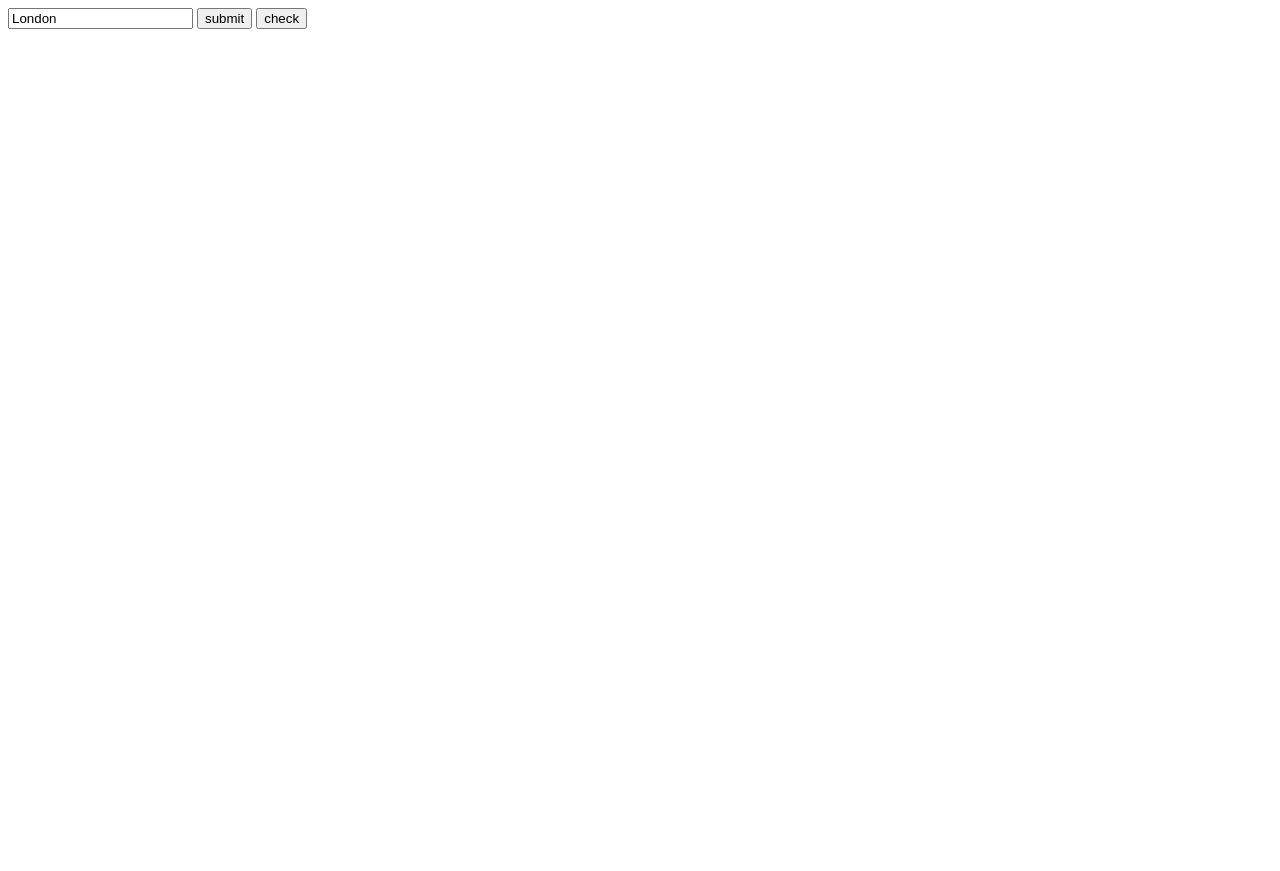
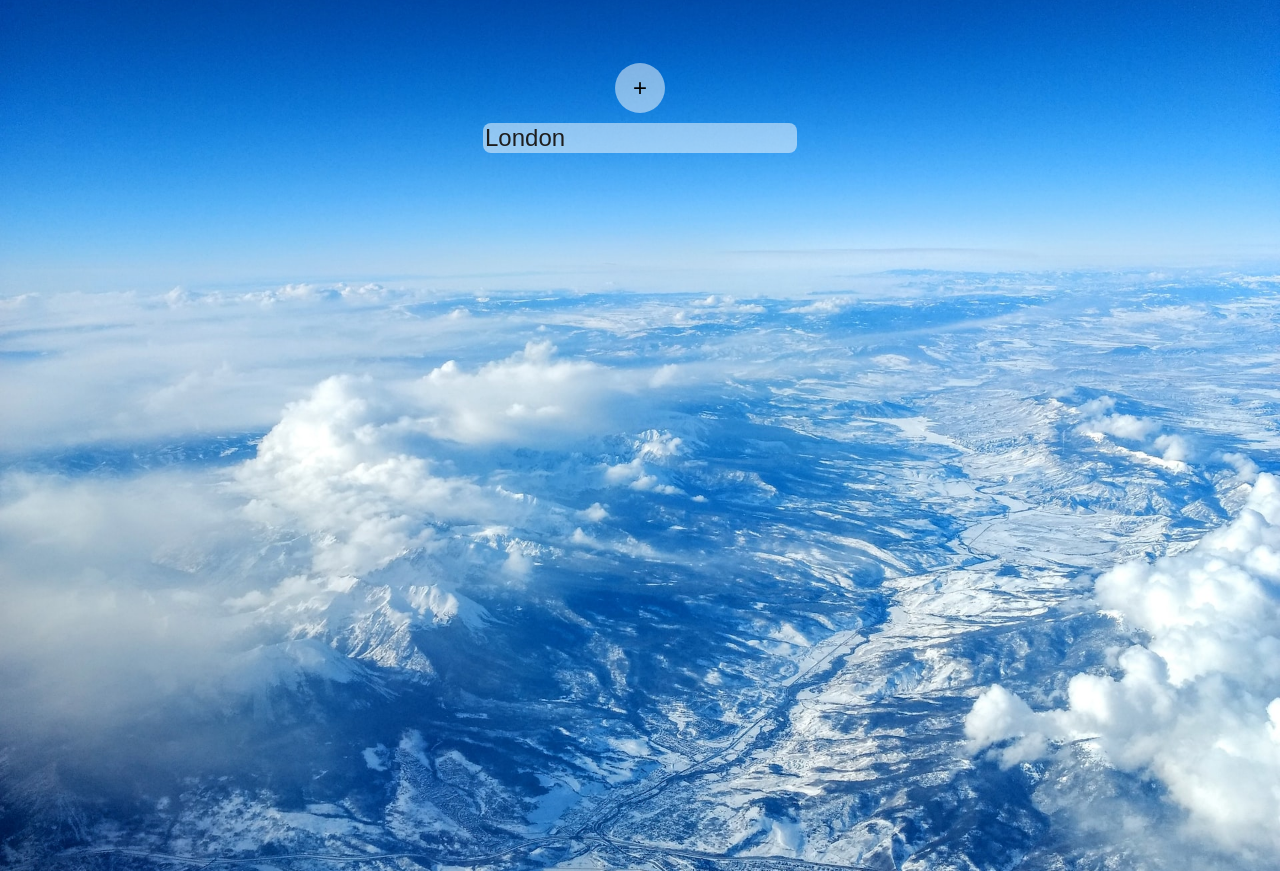
Before and after one commit to LoaW/weather-app, a plain HTML site: page index.html in a window 1280 px wide. Before the commit the page ends 800 px from the top, so only its background shows below. Drawn offline with Linux system fonts and the light colour scheme.

Commit message:
image city background, improve code, css start

```diff
--- a/assets/css/style.scss
+++ b/assets/css/style.scss
@@ -0,0 +1,35 @@
+$col_font: #1e1e1e;
+$col_back: #ffffff;
+
+
+body{
+    height: 100vh;
+    background-size: cover;
+    background-image: url("/assets/img/home.jpg");
+    background-repeat: no-repeat;
+    background-position: 50%;
+    border-radius: 20px;
+}
+
+header{
+    display: flex;
+    flex-direction: column;
+    align-items: center;
+    margin-top: 5%;
+    #submit{
+        width: 50px;
+        height: 50px;
+        border-style: none;
+        border-radius: 50%;
+        font-size: 24px;
+        margin-bottom: 10px;
+        background-color: rgba($color: $col_back, $alpha: 0.5);
+    }
+    #search{
+        border-radius: 8px;
+        border-style: none;
+        background-color: rgba($color: $col_back, $alpha: 0.5);
+        color: $col_font;
+        font-size: 24px;
+    }
+}
--- a/assets/script.js
+++ b/assets/script.js
@@ -5,11 +5,17 @@ http://api.openweathermap.org/data/2.5/forecast?id=524901&appid={API key}
 let inputField = document.getElementById("search")
 let htmlContainer = document.querySelector("main")
 let htmlCity = document.createElement("h2")
+htmlCity.classList.add("city")
 let htmlTemp = document.createElement("div")
+htmlTemp.classList.add("Temp")
+let htmlAuthor = document.createElement("div")
+htmlAuthor.classList.add("author")
 let latitude
 let longitude
 let city
 let temperature
+let author
+let picture
 
 async function submit(){
     inputField = document.getElementById("search").value
@@ -18,30 +24,33 @@ async function submit(){
     latitude = cooObject[0].lat
     longitude = cooObject[0].lon
     getWeather()
-    // console.log(cooObject)
 }
 
 async function getWeather(){
-    console.log(`${inputField} a une latitude de ${latitude}° et une longitude de ${longitude}°`)
     let weaRequest = await fetch(`http://api.openweathermap.org/data/2.5/forecast?lat=${latitude}&lon=${longitude}&cnt=1&units=metric&lang=fr&appid=8aecc0a6e3f1adb9b4ca9a87e4db5cb6`)
     let weaObject = await weaRequest.json()
-    console.log(weaObject)
     city = weaObject.city.name
     temperature = weaObject.list[0].main.temp
-    console.table(city)
-    console.table(weaObject.list[0].main.temp)
+    getImage()
+}
+
+async function getImage(){
+    let imgRequest = await fetch (`https://api.unsplash.com/search/photos?query=${inputField}&orientation=landscape&per_page=5&client_id=t7OBdnBcNXemrBLnRVvtIsncn9UShFUv5Jph7fCnqdQ`)
+    let imgObject = await imgRequest.json()
+    console.log(imgObject)
+    let randomNum = Math.floor(Math.random() * 5)
+    console.log(randomNum)
+    author = imgObject.results[randomNum].user.name
+    picture = imgObject.results[randomNum].urls.regular
     createElem()
 }
 
 function createElem(){
-
     htmlCity.innerHTML = inputField
     htmlTemp.innerHTML = temperature
+    htmlAuthor.innerHTML = author
     htmlContainer.appendChild(htmlCity)
     htmlContainer.appendChild(htmlTemp)
+    htmlContainer.appendChild(htmlAuthor)
+    document.body.style.backgroundImage = `url('${picture}')`
 }
-
-function check(){
-    console.log(latitude)
-    console.log(temperature)
-}
--- a/index.html
+++ b/index.html
@@ -5,18 +5,16 @@
     <meta http-equiv="X-UA-Compatible" content="IE=edge">
     <meta name="viewport" content="width=device-width, initial-scale=1.0">
     <title>Weather App</title>
+    <link rel="stylesheet" href="/assets/css/style.css">
 </head>
 <body>
     <header>
+        <button id="submit" onclick="submit()">+</button>
         <input type="text" name="search" id="search" value="London">
-        <button id="submit" onclick="submit()">submit</button>
-        <button id="check" onclick="check()">check</button>
     </header>
     <main>
 
     </main>
-
-
     <script src="./assets/script.js"></script>
 </body>
 </html>
```
Also changed, not shown: assets/css/style.css, assets/img/home.jpg (added), 1 other file.
